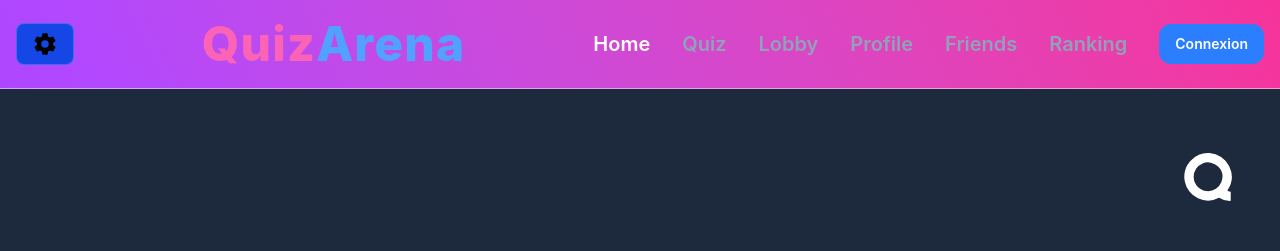
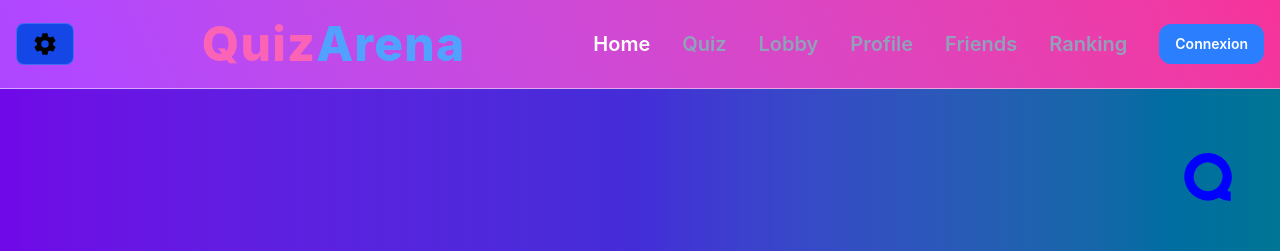
Before and after one commit to rafeger/Transcendance, a React (Vite) app in the folder frontend/: page / in a window 1280 px wide. Shown: the top 251 px of the page. Built offline with nearby package versions, Linux system fonts and the light colour scheme; no server answers.

Commit message:
[38] change color bg Home

```diff
--- a/frontend/src/pages/Home.tsx
+++ b/frontend/src/pages/Home.tsx
@@ -11,9 +11,11 @@ function Home() {
   const { isDark } = useTheme();
 
   return (
-    <main className={`min-h-screen px-4 py-16 ${isDark ? "bg-slate-800" : "bg-slate-50"}`}>
+    <main className={`min-h-screen px-4 py-16 ${isDark ?
+    "bg-gradient-to-r from-violet-700 via-indigo-700 to-cyan-700" :
+    "bg-gradient-to-r bg-blue-200 via-cyan-200 to-emerald-200"}`}>
       <section className="flex flex-col items-end px-8">
-        <SiQuizlet size={48} />
+        <SiQuizlet size={48} color='blue' />
       </section>
 
       <section className="flex flex-col items-center px-6 py-24 text-center md:py-32">
```
